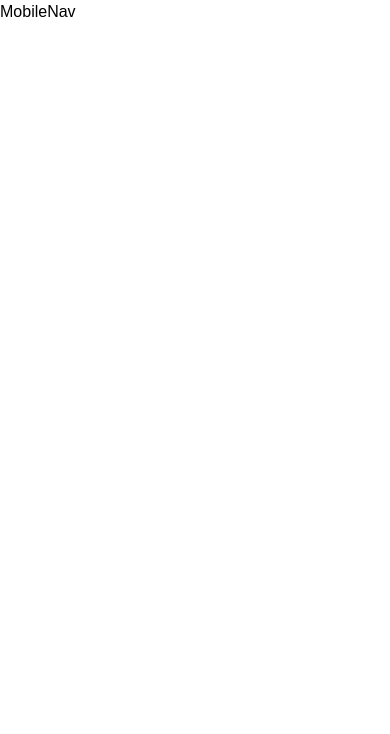
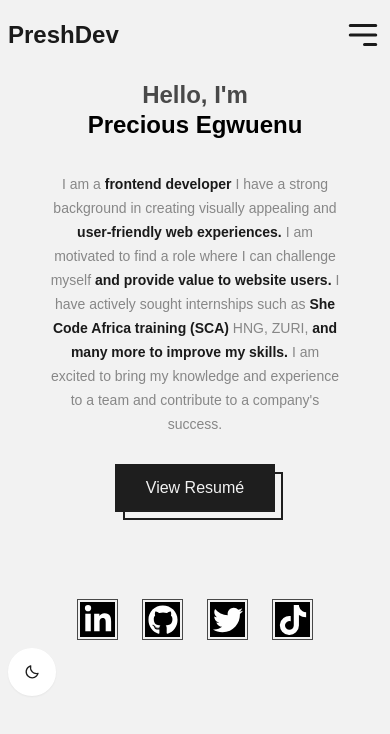
Before and after one commit to preshpi/portfolio_, a React (Vite) app: page / in a window 390 px wide. Before the commit this address had no page. Shown: the top 734 px of the page. Built offline with nearby package versions, Linux system fonts and the light colour scheme; a web font is replaced by a local one.

Commit message:
fix: mobile about

```diff
--- a/src/App.jsx
+++ b/src/App.jsx
@@ -97,14 +97,26 @@ function App() {
       </div>
 
       {/* small screen */}
-      <div className="lg:hidden md:hidden block">
-        <MobileNav/>
+      <div className="lg:hidden md:hidden block h-[100vh] bg-resume dark:bg-bgblack transition-colors duration-300">
+        <MobileNav />
         <Routes>
-            <Route path="mobileAbout" element={<MobileAbout />} />
-            <Route path="mobileProject" element={<MobileProject />} />
-            <Route path="mobileSkills" element={<MobileSkills />} />
-            <Route path="mobileContact" element={<MobileContact />} />
+          <Route path="/" element={<MobileAbout />} />
+          <Route path="mobileAbout" element={<MobileAbout />} />
+          <Route path="mobileProject" element={<MobileProject />} />
+          <Route path="mobileSkills" element={<MobileSkills />} />
+          <Route path="mobileContact" element={<MobileContact />} />
         </Routes>
+        <button onClick={handleThemeSwitch} className="fixed p-2">
+          {theme === "dark" ? (
+            <div className="w-[48px] h-[48px] grid place-items-center justify-center items-center rounded-full shadow-sm bg-darkgrey text-white">
+              <BiSun />
+            </div>
+          ) : (
+            <div className="w-[48px] h-[48px] grid place-items-center justify-center items-center rounded-full shadow-sm bg-white text-darkgrey">
+              <BiMoon />
+            </div>
+          )}
+        </button>
       </div>
     </>
   );
--- a/src/components/MobileNav.jsx
+++ b/src/components/MobileNav.jsx
@@ -1,7 +1,80 @@
-import React from "react";
+import React, { useState } from "react";
+import { Link } from "react-router-dom";
+import { HiOutlineMenuAlt3 } from "react-icons/hi";
+import { CgClose } from "react-icons/cg";
+
 
 function MobileNav() {
-  return <div>MobileNav</div>;
+  const [nav, setNav] = useState(false);
+  const handleClick = () => setNav(!nav);
+  const handleClose = () => setNav(!nav);
+
+  return (
+    <div className="w-[100%] h-[80px] z-10">
+      <div className="flex justify-between items-center pt-4 p-2">
+        <h1 className="font-[700] text-[24px] leading-[30.62px] text-secondary">
+          <Link
+            to="/"
+            className="cursor-pointer dark:text-white text-secondary"
+          >
+            PreshDev
+          </Link>
+        </h1>
+
+        <div onClick={handleClick}>
+          {!nav ? (
+            <HiOutlineMenuAlt3 className="text-[38px] cursor-pointer dark:text-white text-secondary" />
+          ) : (
+            <CgClose className="text-[38px] cursor-pointer hover:text-[red]" />
+          )}
+        </div>
+      </div>
+
+      <ul
+        className={
+          !nav
+            ? "hidden"
+            : "absolute w-full p-2 h-[420px] bg-[#a93a3a] top-0 z-10 transition-all duration-300 drop-shadow-lg"
+        }
+      >
+        <div className="flex justify-between items-center pt-4">
+          <h2 className="font-[700] text-[24px] leading-[30.62px] dark:text-white text-secondary">
+            <Link onClick={handleClick} to="/" className="cursor-pointer">
+              PreshDev
+            </Link>
+          </h2>
+
+          <div onClick={handleClick}>
+            {!nav ? (
+              <HiOutlineMenuAlt3 className="text-[38px] dark:text-white text-secondary" />
+            ) : (
+              <CgClose className="text-[38px] cursor-pointer hover:text-[red] transition-colors duration-300" />
+            )}
+          </div>
+        </div>
+        <li className="cursor-pointer font-[500] justify-center items-center flex w-full leading-[32px] lg:text-[24px] md:text-[19px]  text-[#292929] h-[52px] mt-[50px]">
+          <Link onClick={handleClose} to="/">
+            ABOUT
+          </Link>
+        </li>
+        <li className="cursor-pointer font-[500] justify-center items-center flex w-full leading-[32px] lg:text-[24px] md:text-[19px] text-[#292929] h-[52px] mt-[18px]">
+          <Link onClick={handleClose} to="/mobileSkills">
+            SKILLS
+          </Link>
+        </li>
+        <li className="cursor-pointer font-[500] justify-center items-center flex w-full leading-[32px] lg:text-[24px] md:text-[19px] text-[#292929]  h-[52px] mt-[24px]">
+          <Link onClick={handleClose} to="/mobileProject">
+            PROJECT
+          </Link>
+        </li>
+        <li className="cursor-pointer font-[500] justify-center items-center flex w-full leading-[32px] lg:text-[24px] md:text-[19px] text-[#292929] h-[52px] mt-[18px]">
+          <Link onClick={handleClose} to="/mobileContact">
+            CONTACT
+          </Link>
+        </li>
+      </ul>
+    </div>
+  );
 }
 
 export default MobileNav;
--- a/src/components/Navbar.jsx
+++ b/src/components/Navbar.jsx
@@ -5,7 +5,7 @@ const Navbar = () => {
 
   return (
     <div>
-      <ul className="items-center space-y-4 lg:block md:block hidden">
+      <ul className="items-center space-y-4">
         <li>
           <NavLink to="/about" className="flex items-center space-x-8">
             <div className="h-[2px] w-16 bg-primary dark:bg-gray navline"></div>
--- a/src/pages/About/Heroabout.jsx
+++ b/src/pages/About/Heroabout.jsx
@@ -8,11 +8,9 @@ function Heroabout() {
         <h1 className="text-primary dark:text-gray">Hello, I'm</h1>
         <span className="name dark:text-white">Precious Egwuenu</span>
       </div>
-      <p className="text-[16px] leading-[26px] text-para dark:text-gray h-[192px]  word-break mt-[24px] w-[543px]">
+      <p className="text-[16px] leading-[26px] text-para dark:text-gray h-[192px] word-break mt-[24px] w-[543px]">
         I am a <span className="text-secondary font-bold dark:text-white"> frontend developer </span> I have a strong background in creating visually appealing and
-        <span className="text-secondary font-bold dark:text-white">
-          {" "}
-          user-friendly web experiences.
+        <span className="text-secondary font-bold dark:text-white"> user-friendly web experiences.
         </span> I am motivated to find a role where I can challenge myself <span className="text-secondary font-bold dark:text-white">
           and provide value to website users.
         </span> I have actively sought internships such as <span className="text-secondary font-bold dark:text-white">
--- a/src/pages/About/MobileAbout.jsx
+++ b/src/pages/About/MobileAbout.jsx
@@ -1,7 +1,61 @@
 import React from "react";
+import resume from "../../data/resume.pdf";
+import Socials from "../../components/Socials";
 
 function MobileAbout() {
-  return <div>MobileAbout</div>;
+  return (
+    <div className="mx-auto w-[80%] text-center">
+      <div className="grid items-center justify-center text-center font-[700] leading-[30px] text-[24px]">
+        <span className="text-primary dark:text-gray">Hello, I'm</span>
+        <span className="name dark:text-white">Precious Egwuenu</span>
+      </div>
+
+      <div className="p-2 flex items-center justify-center">
+        <p className="text-[14px] leading-[24px] text-center text-para dark:text-gray h-[260px] word-break mt-[24px] w-[347px]">
+          I am a{" "}
+          <span className="text-secondary font-bold dark:text-white">
+            {" "}
+            frontend developer{" "}
+          </span>{" "}
+          I have a strong background in creating visually appealing and
+          <span className="text-secondary font-bold dark:text-white">
+            {" "}
+            user-friendly web experiences.
+          </span>{" "}
+          I am motivated to find a role where I can challenge myself{" "}
+          <span className="text-secondary font-bold dark:text-white">
+            and provide value to website users.
+          </span>{" "}
+          I have actively sought internships such as{" "}
+          <span className="text-secondary font-bold dark:text-white">
+            She Code Africa training (SCA)
+          </span>{" "}
+          HNG, ZURI,{" "}
+          <span className="text-secondary font-bold dark:text-white">
+            and many more to improve my skills.
+          </span>{" "}
+          I am excited to bring my knowledge and experience to a team and
+          contribute to a company's success.
+        </p>
+      </div>
+
+      <div className="mt-[24px] flex justify-center items-center">
+        <span className="relative w-[160px] h-[48px] group text-center  px-6 py-3 font-bold cursor-pointer">
+          <span className="absolute inset-0 w-[160px] h-[48px] border-2 border-darkgrey dark:border-white translate-y-2 translate-x-2 transition duration-300 ease-out transform group-hover:translate-y-0 group-hover:translate-x-0"></span>
+          <span className="absolute inset-0 w-[160px] h-[48px] bg-darkgrey dark:bg-white"></span>
+          <span className="text-resume dark:text-darkgrey text-[16px] text-center font-normal leading-[24px] relative group-hover:opacity-85">
+            <a href={resume} target="_blank" download={"resume"}>
+              View Resumé
+            </a>
+          </span>
+        </span>
+      </div>
+
+      <div className="flex justify-center items-center mt-[53px]">
+        <Socials />
+      </div>
+    </div>
+  );
 }
 
 export default MobileAbout;
```
